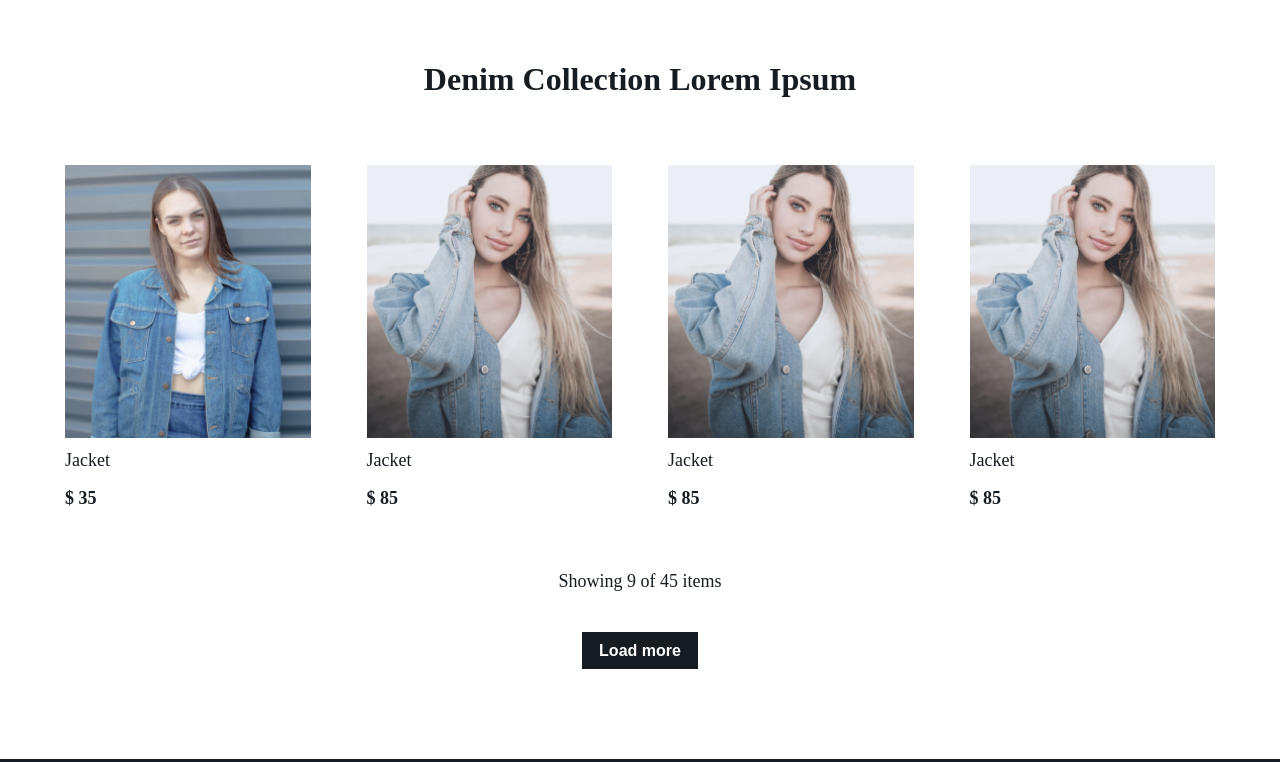
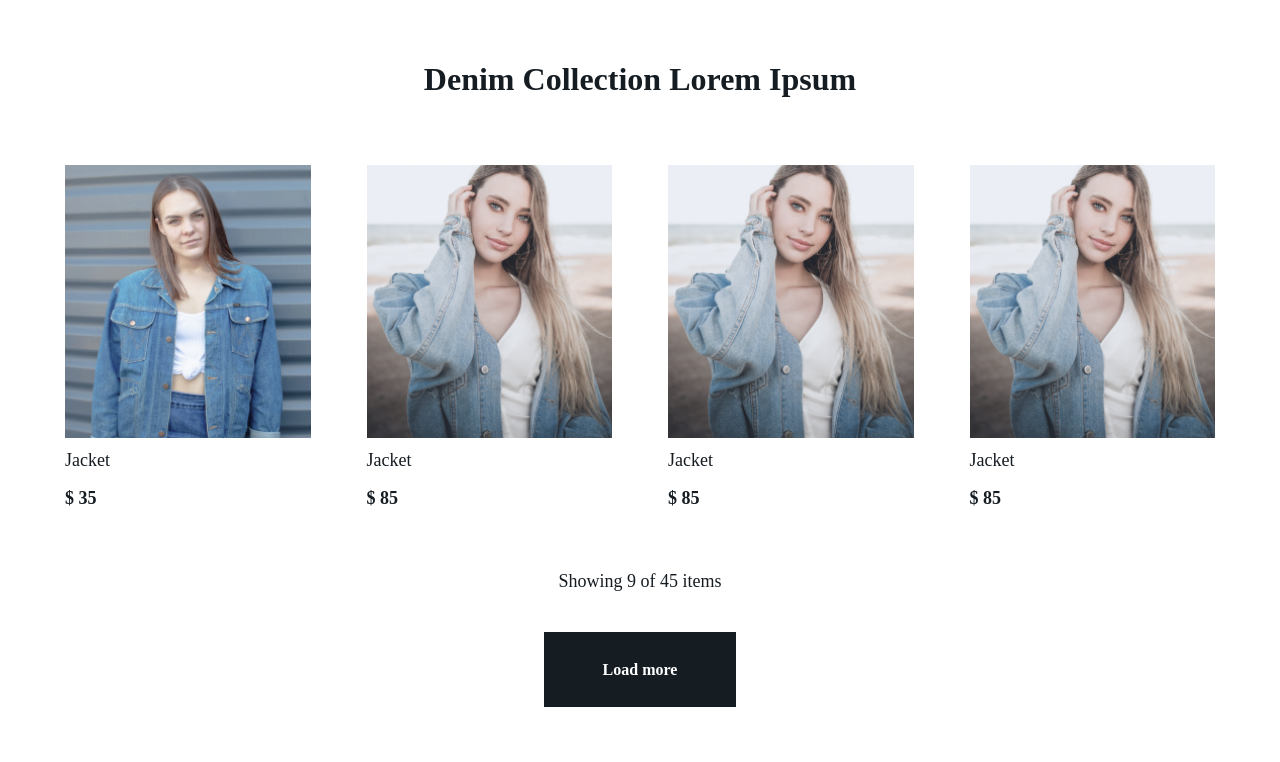
Before and after one commit to VitaliiShv/Denim, a website: page index.html in a window 1280 px wide. Shown: the part 1165-1927 px from the top of the page. Drawn offline with Linux system fonts and the light colour scheme.

Commit message:
added some semantic tags, improve button

```diff
--- a/index.html
+++ b/index.html
@@ -28,7 +28,7 @@
           </div>
         </div>
       </div>
-      <div class="section section-noname">
+      <section class="section section-noname">
         <div class="container">
           <div class="row row-large">
             <div class="column width-1-2">
@@ -84,8 +84,8 @@
             </div>
           </div>
         </div>
-      </div>
-      <div class="section section-collection">
+      </section>
+      <section class="section section-collection">
         <div class="container">
           <h2 class="section-title">Denim Collection Lorem Ipsum</h2>
           <div class="row row-small">
@@ -128,10 +128,10 @@
           </div>
           <p class="section-description">Showing 9 of 45 items</p>
           <div class="button-wrapper">
-            <button class="button button-primary">Load more</button>
+            <div class="button button-primary">Load more</div>
           </div>
         </div>
-      </div>
+      </section>
     </main>
     <footer class="footer">
       <div class="footer-container">
--- a/styles/components/button.css
+++ b/styles/components/button.css
@@ -3,13 +3,15 @@
   margin: 0;
   border-radius: 0;
   border: 1px solid transparent;
-  font-size: 14px;
-  padding: 8px 16px;
+  font-size: 16px;
+  line-height: 19px;
+  padding: 27px 58px;
   outline: none;
   text-transform: none;
   text-align: center;
   text-decoration: none;
   appearance: none;
+  cursor: pointer;
   -moz-appearance: none;
   -webkit-appearance: none;
 }
@@ -22,12 +24,9 @@
 
 .button-primary {
   font-weight: bold;
-  font-size: 16px;
-  line-height: 19px;
   background-color: #151c22;
   color: #ffffff;
-  margin: 0 auto;
-}
+  }
 
 .button-primary:hover {
   color: #151c22;
```
Also changed, not shown: catalog2.html (+4 -4 lines), catalog4.html (+4 -4 lines).
